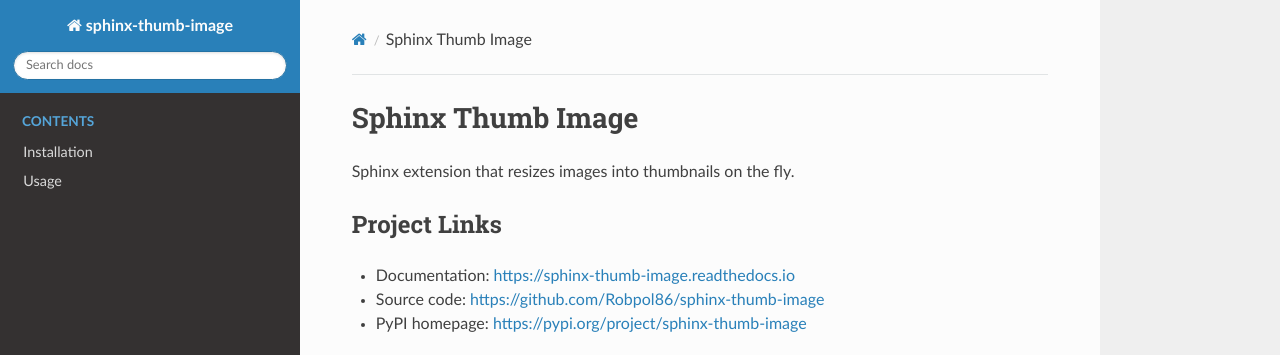
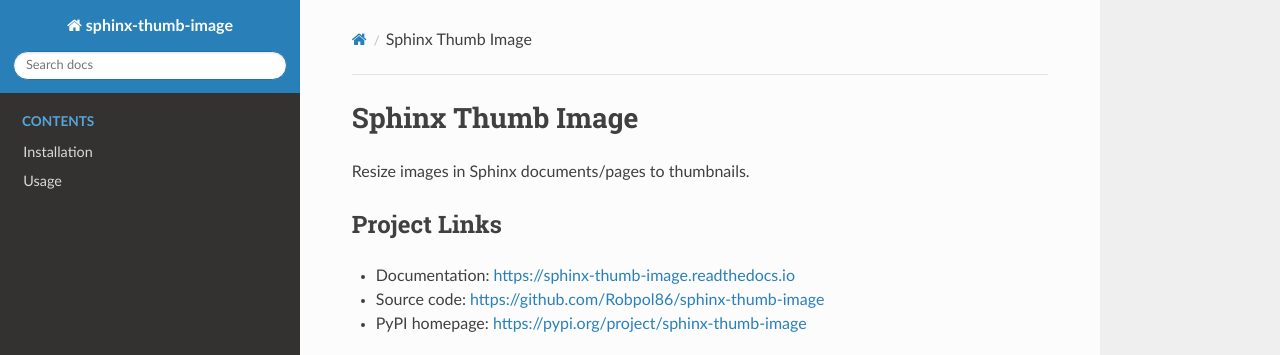
Before and after one commit to Robpol86/sphinx-thumb-image, a Sphinx documentation site: the page built from docs/index.rst, in a window 1280 px wide. Shown: the top 355 px of the page. Built offline with Sphinx 7.4.7 and the Read the Docs theme 3.1.0, drawn with Linux system fonts in a browser that asks for light colours.

Commit message:
new description

```diff
--- a/docs/index.rst
+++ b/docs/index.rst
@@ -2,7 +2,7 @@
 Sphinx Thumb Image
 ==================
 
-Sphinx extension that resizes images into thumbnails on the fly.
+Resize images in Sphinx documents/pages to thumbnails.
 
 Project Links
 =============
```
Also changed, not shown: README.md (+4 -4 lines).
